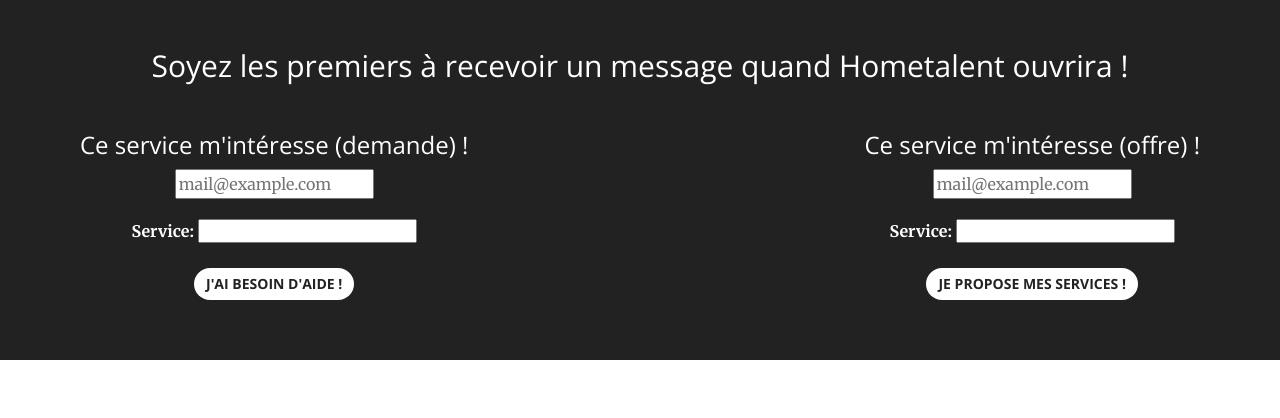
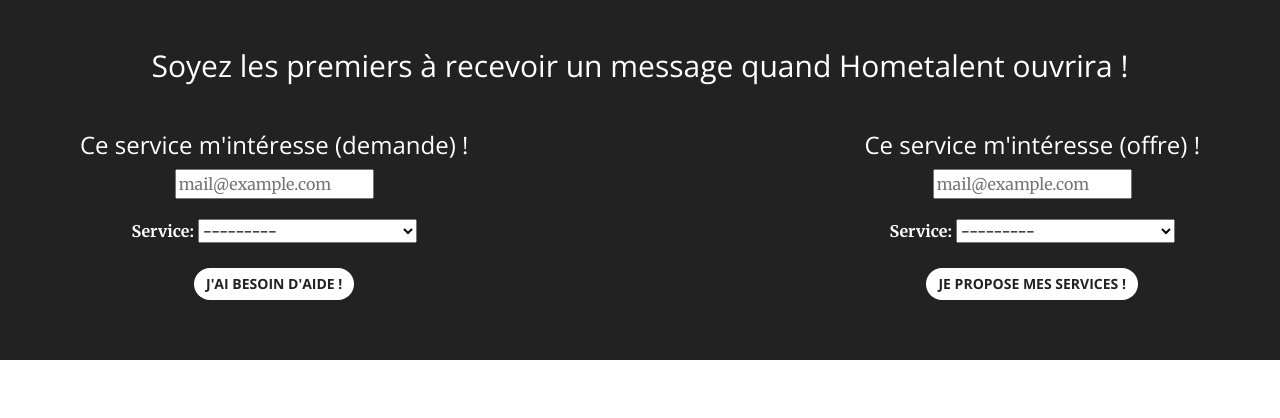
Before and after one commit to HomeTalent/my-first-blog, a Django app: page / in a window 1280 px wide. Shown: the part 1889-2307 px from the top of the page. Run offline with Django 3.2, Linux system fonts and the light colour scheme; some libraries are stand-ins or nearby versions.

Commit message:
Update index.html

```diff
--- a/blog/templates/index.html
+++ b/blog/templates/index.html
@@ -36,6 +36,10 @@
     <style>
         .services-list li {
             list-style: none;
+        }
+
+        #id_service {
+            color:black;
         }
     </style>
 </head>
```
